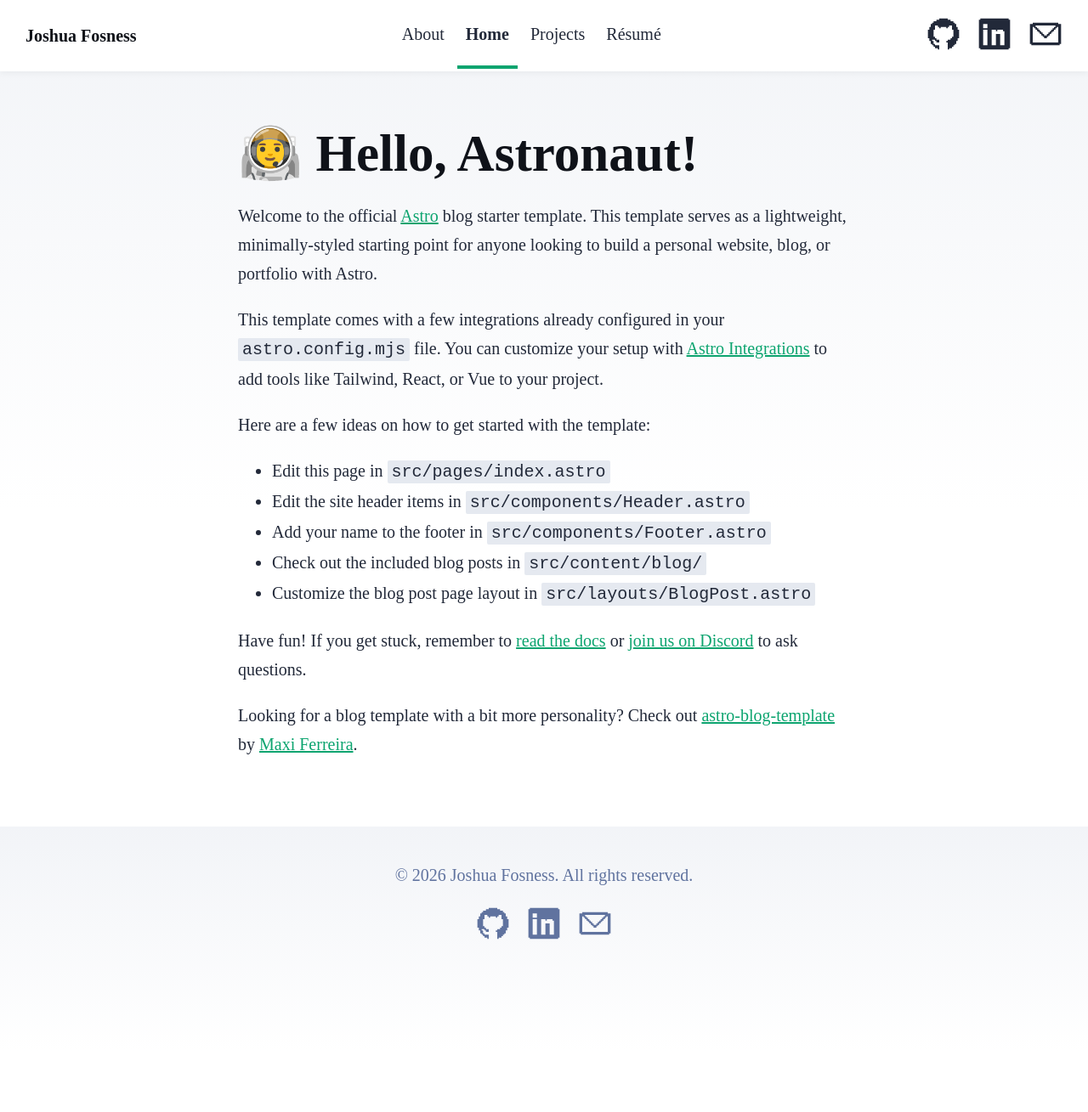
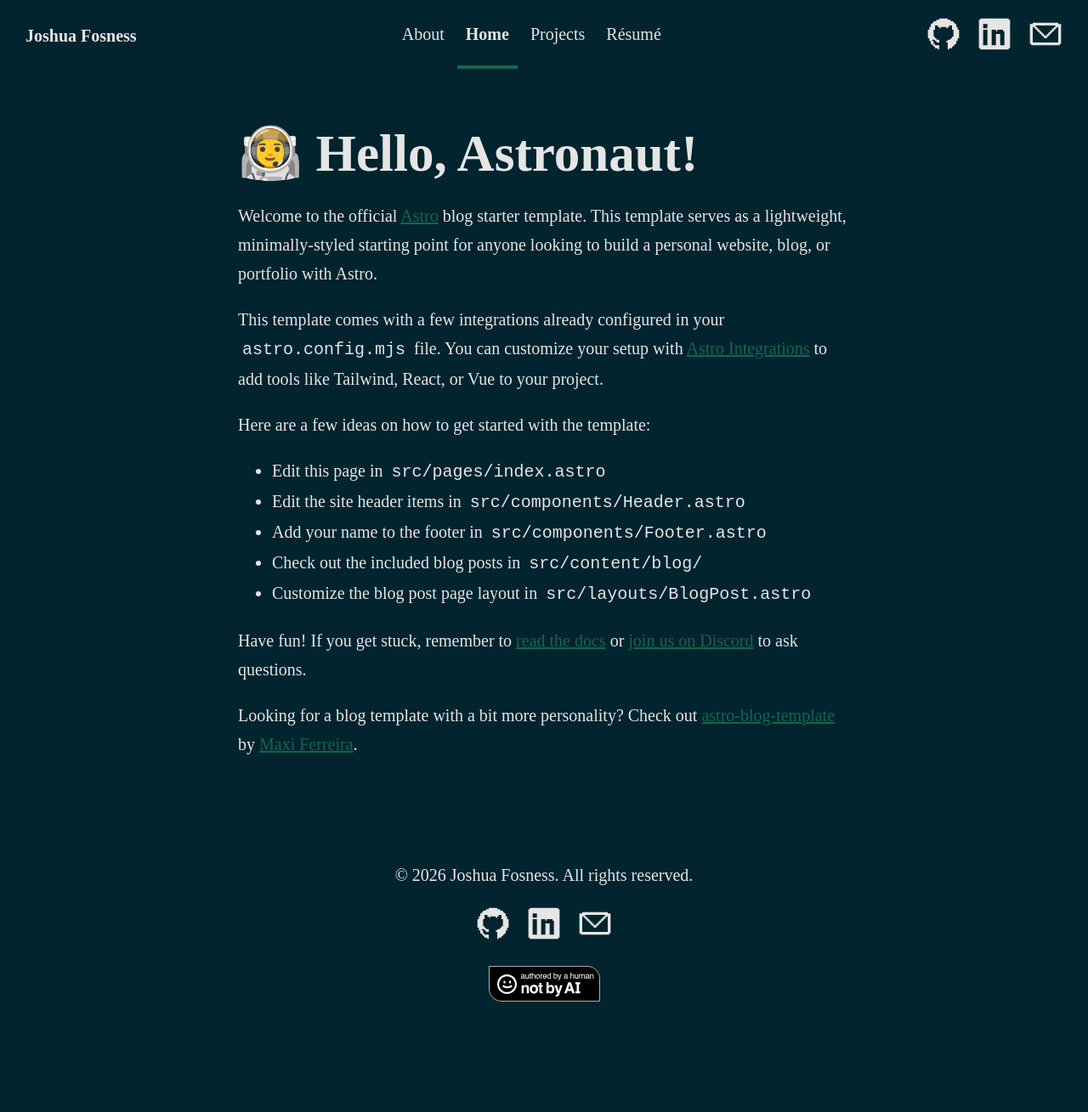
Before and after one commit to fosrox/rxy-network-site, an Astro site: page / in a window 1280 px wide. Shown: the whole page at 85% size. Before the commit the page ends 1237 px from the top, so only its background shows below. Built offline with nearby package versions, Linux system fonts and the light colour scheme; Astro itself is replaced by a stand-in of ours.

Commit message:
update site colors to dark theme

```diff
--- a/src/components/Footer.astro
+++ b/src/components/Footer.astro
@@ -3,6 +3,7 @@ const today = new Date();
 import PixelLinkedIn from '../assets/icons/PixelLinkedin.svg';
 import PixelGithub from '../assets/icons/PixelGithub.svg';
 import PixelEnvelope from '../assets/icons/PixelEnvelope.svg';
+import MadebyHumanBadge from '../assets/icons/AuthoredByAHumanBlack.svg';
 ---
 
 <footer>
@@ -19,6 +20,12 @@ import PixelEnvelope from '../assets/icons/PixelEnvelope.svg';
 		<a href="mailto:business@rxy.network" target="_blank">
 			<span class="sr-only">Open Email in Client</span>
 			<PixelEnvelope viewBox={"0 0 24 24"} width={40} height={40} fill={"currentColor"} />
+		</a>
+	</div>
+	<div class="not-by-ai-badge">
+		<a href="https://notbyai.fyi">
+			<span class="sr-only">Written by a Human, Not by AI</span>
+			<MadebyHumanBadge />
 		</a>
 	</div>
 </footer>
@@ -42,4 +49,12 @@ import PixelEnvelope from '../assets/icons/PixelEnvelope.svg';
 	.social-links a:hover {
 		color: rgb(var(--gray-dark));
 	}
+
+	.not-by-ai-badge {
+		display: flex;
+		justify-content: center;
+		gap: 1em;
+		margin-top: 1em;
+	}
+
 </style>
--- a/src/components/Header.astro
+++ b/src/components/Header.astro
@@ -37,7 +37,7 @@ import PixelEnvelope from '../assets/icons/PixelEnvelope.svg';
 	header {
 		margin: 0;
 		padding: 0 1em;
-		background: white;
+		background: #01242e;
 		box-shadow: 0 2px 8px rgba(var(--black), 5%);
 	}
 	h2 {
@@ -56,7 +56,7 @@ import PixelEnvelope from '../assets/icons/PixelEnvelope.svg';
 	}
 	nav a {
 		padding: 1em 0.5em;
-		color: var(--black);
+		color: var(--white);
 		border-bottom: 4px solid transparent;
 		text-decoration: none;
 	}
--- a/src/layouts/ProjectPost.astro
+++ b/src/layouts/ProjectPost.astro
@@ -34,7 +34,7 @@ const { title, description, pubDate, updatedDate, heroImage } = Astro.props;
 				max-width: calc(100% - 2em);
 				margin: auto;
 				padding: 1em;
-				color: rgb(var(--gray-dark));
+				color: rgb(var(--white));
 			}
 			.title {
 				margin-bottom: 1em;
--- a/src/pages/projects/index.astro
+++ b/src/pages/projects/index.astro
@@ -55,12 +55,12 @@ const posts = (await getCollection('projects')).sort(
 			}
 			.title {
 				margin: 0;
-				color: rgb(var(--black));
+				color: var(--white);
 				line-height: 1;
 			}
 			.date {
 				margin: 0;
-				color: rgb(var(--gray));
+				color: var(--gray);
 			}
 			ul li a:hover h4,
 			ul li a:hover .date {
--- a/src/styles/global.css
+++ b/src/styles/global.css
@@ -5,13 +5,15 @@
  */
 
 :root {
-	--accent: #0ca46f;
-	--accent-dark: #065237;
-	--black: 15, 18, 25;
-	--gray: 96, 115, 159;
-	--gray-light: 229, 233, 240;
-	--gray-dark: 34, 41, 57;
-	--gray-gradient: rgba(var(--gray-light), 50%), #fff;
+	--body: #01242e;
+	--accent: #14664e;
+	--accent-dark: #0f4c3a;
+	--white: #e5e5e5;
+	--black: #0f1219;
+	--gray: #7a9199;
+	--gray-light: #a3c2cc;
+	--gray-dark: #516166;
+	--gray-gradient: rgba(var(--gray), 50%), var(--body);
 	--box-shadow:
 		0 2px 6px rgba(var(--gray), 25%), 0 8px 24px rgba(var(--gray), 33%),
 		0 16px 32px rgba(var(--gray), 33%);
@@ -22,10 +24,11 @@ body {
 	padding: 0;
 	text-align: left;
 	background: linear-gradient(var(--gray-gradient)) no-repeat;
+	background-color: var(--body);
 	background-size: 100% 600px;
 	word-wrap: break-word;
 	overflow-wrap: break-word;
-	color: rgb(var(--gray-dark));
+	color: var(--white);
 	font-size: 20px;
 	line-height: 1.7;
 }
@@ -42,7 +45,7 @@ h4,
 h5,
 h6 {
 	margin: 0 0 0.5rem 0;
-	color: rgb(var(--black));
+	color: rgb(var(--white));
 	line-height: 1.2;
 }
 h1 {
@@ -93,7 +96,7 @@ img {
 }
 code {
 	padding: 2px 5px;
-	background-color: rgb(var(--gray-light));
+	background-color: rgb(var(--black));
 	border-radius: 2px;
 }
 pre {
@@ -147,14 +150,14 @@ hr {
 	padding: 0.75rem 1.25rem;
 	border-radius: 0.5rem;
 	background: var(--accent);
-	color: var(--black);
+	color: var(--white);
 	font-weight: 600;
 	text-decoration: none;
 }
 
 .button:hover {
 	background-color: var(--accent-dark);
-	color: var(--black)
+	color: var(--white)
 }
 
 .button:focus-visible {
```
